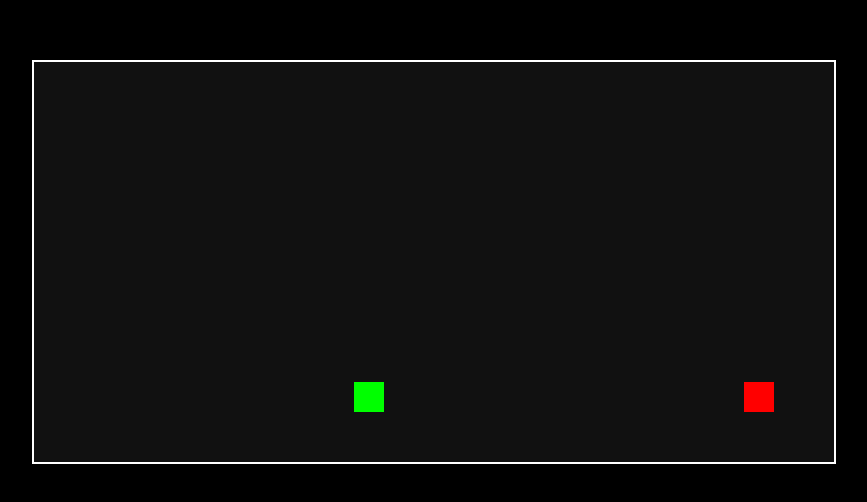
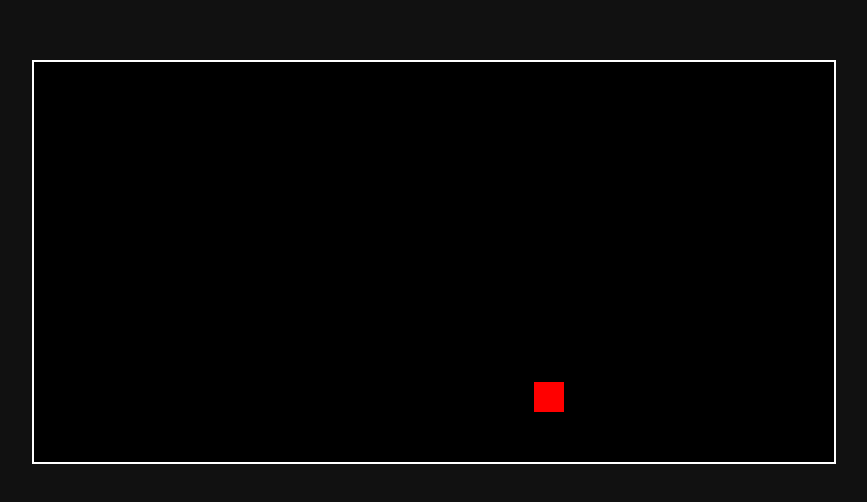
Before and after one commit to arsyilsalman2511-cloud/Geometry-Dash-2, a plain HTML site: page index.html in a window 1280 px wide. Shown: the part 138-640 px from the top of the page, without its empty margins (206-1073 px from the left). Drawn offline with Linux system fonts and the light colour scheme.

Commit message:
Update index.html

```diff
--- a/index.html
+++ b/index.html
@@ -1,10 +1,11 @@
 <!DOCTYPE html>
-<html>
+<html lang="id">
 <head>
-    <meta name="viewport" content="width=device-width, initial-scale=1.0, user-scalable=no">
+    <meta charset="UTF-8">
+    <title>Geometry Dash Fix</title>
     <style>
-        body { margin: 0; background: #000; display: flex; justify-content: center; align-items: center; height: 100vh; overflow: hidden; }
-        canvas { border: 2px solid #fff; background: #111; max-width: 100%; max-height: 100%; }
+        body { margin: 0; background: #111; display: flex; justify-content: center; align-items: center; height: 100vh; overflow: hidden; }
+        canvas { border: 2px solid #fff; background: #000; }
     </style>
 </head>
 <body>
@@ -13,63 +14,60 @@
 const canvas = document.getElementById('game');
 const ctx = canvas.getContext('2d');
 
-let player = { x: 100, y: 300, vy: 0, w: 30, h: 30, onGround: true };
+let player = { x: 100, y: 300, vy: 0, size: 30, mode: 'cube' }; // mode: 'cube' atau 'ship'
 let obstacles = [{ x: 500, y: 320, w: 30, h: 30 }];
-let gameSpeed = 5;
 let gravity = 0.8;
 
-function jump() {
-    // Versi paksa: jika di tanah, langsung kasih kecepatan ke atas
-    if (player.onGround) {
-        player.vy = -15;
-        player.onGround = false;
+// Pemicu Input
+function triggerAction(isDown) {
+    if (player.mode === 'cube') {
+        if (isDown && player.y >= 300) { // Hanya lompat jika di tanah
+            player.vy = -15;
+        }
+    } else {
+        // Mode Ship: terbang jika ditekan
+        player.vy = isDown ? -8 : 8;
     }
 }
 
 function update() {
-    // Gerakan maju
-    player.x += gameSpeed;
-
-    // Gravitasi
+    player.x += 5; // Maju otomatis
     player.vy += gravity;
     player.y += player.vy;
 
-    // Cek lantai
-    if (player.y >= 320) {
-        player.y = 320;
+    // Batas tanah (Cube mode)
+    if (player.mode === 'cube' && player.y >= 300) {
+        player.y = 300;
         player.vy = 0;
-        player.onGround = true;
     }
+    // Batas layar (Ship mode)
+    if (player.y > 370) player.y = 370;
+    if (player.y < 0) player.y = 0;
 
-    // Cek tabrakan simpel
-    obstacles.forEach(o => {
-        if (player.x < o.x + o.w && player.x + player.w > o.x &&
-            player.y < o.y + o.h && player.y + player.h > o.y) {
-            alert("Kena! Restart...");
-            player.x = 100;
-        }
-    });
-
-    // Geser obstacle
-    obstacles.forEach(o => o.x -= gameSpeed);
-    if (obstacles[0].x < -50) obstacles[0].x = 800;
+    // Deteksi Portal (Ganti mode)
+    if (player.x > 700 && player.x < 750) player.mode = 'ship';
 }
 
 function render() {
     ctx.clearRect(0, 0, 800, 400);
-    ctx.fillStyle = '#0f0';
-    ctx.fillRect(player.x, player.y, player.w, player.h);
+    // Gambar Player
+    ctx.fillStyle = player.mode === 'cube' ? '#0f0' : '#00f';
+    ctx.fillRect(player.x, player.y, player.size, player.size);
+    // Gambar Obstacle
     ctx.fillStyle = '#f00';
     obstacles.forEach(o => ctx.fillRect(o.x, o.y, o.w, o.h));
-    requestAnimationFrame(() => { update(); render(); });
+
+    update();
+    requestAnimationFrame(render);
 }
 
-// INPUT SUPER AGRESIF
-// PC: Semua tombol keyboard
-window.addEventListener('keydown', jump);
-// HP & PC: Semua jenis klik/sentuhan
-window.addEventListener('mousedown', jump);
-window.addEventListener('touchstart', jump);
+// Event Listener Agresif
+window.addEventListener('keydown', () => triggerAction(true));
+window.addEventListener('keyup', () => triggerAction(false));
+window.addEventListener('mousedown', () => triggerAction(true));
+window.addEventListener('mouseup', () => triggerAction(false));
+window.addEventListener('touchstart', (e) => { e.preventDefault(); triggerAction(true); });
+window.addEventListener('touchend', () => triggerAction(false));
 
 render();
 </script>
```
